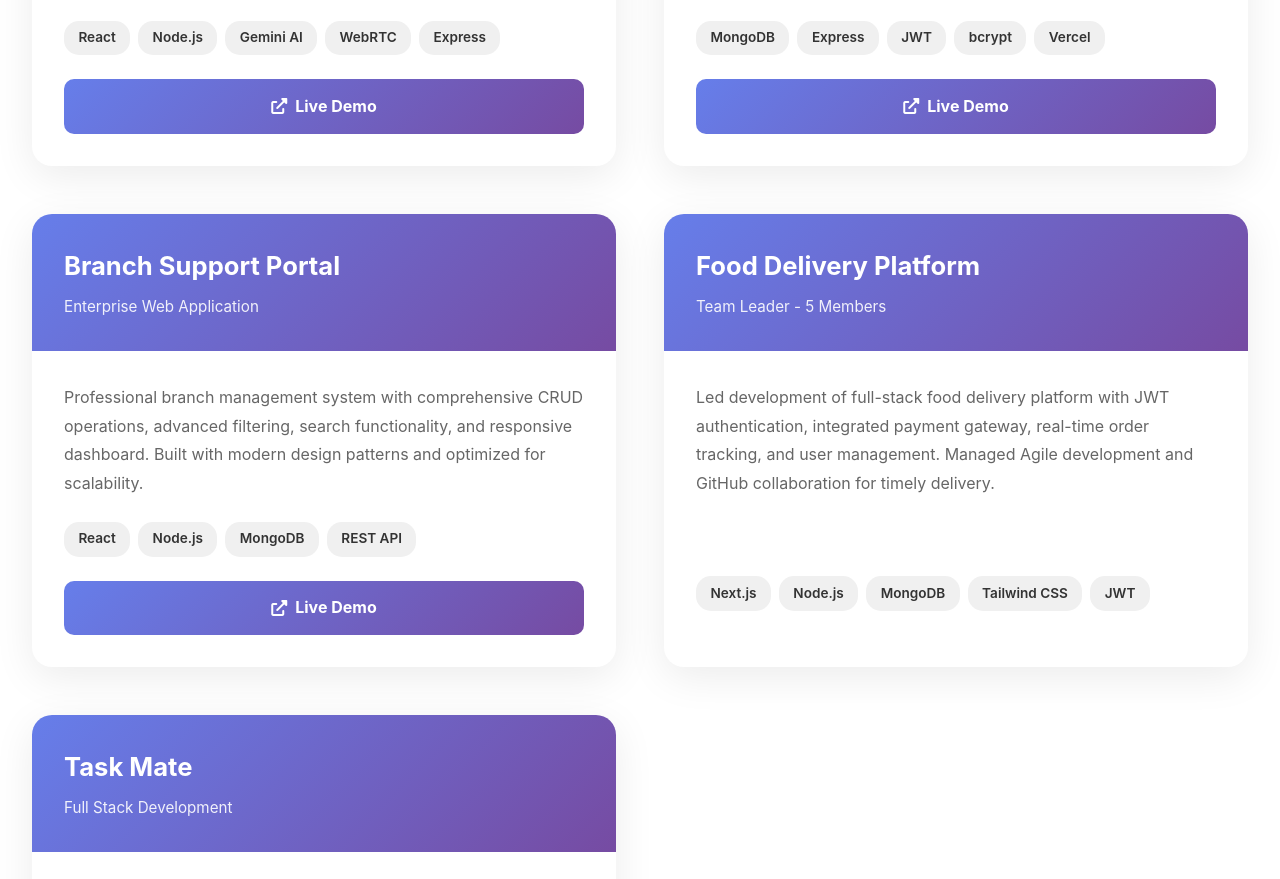
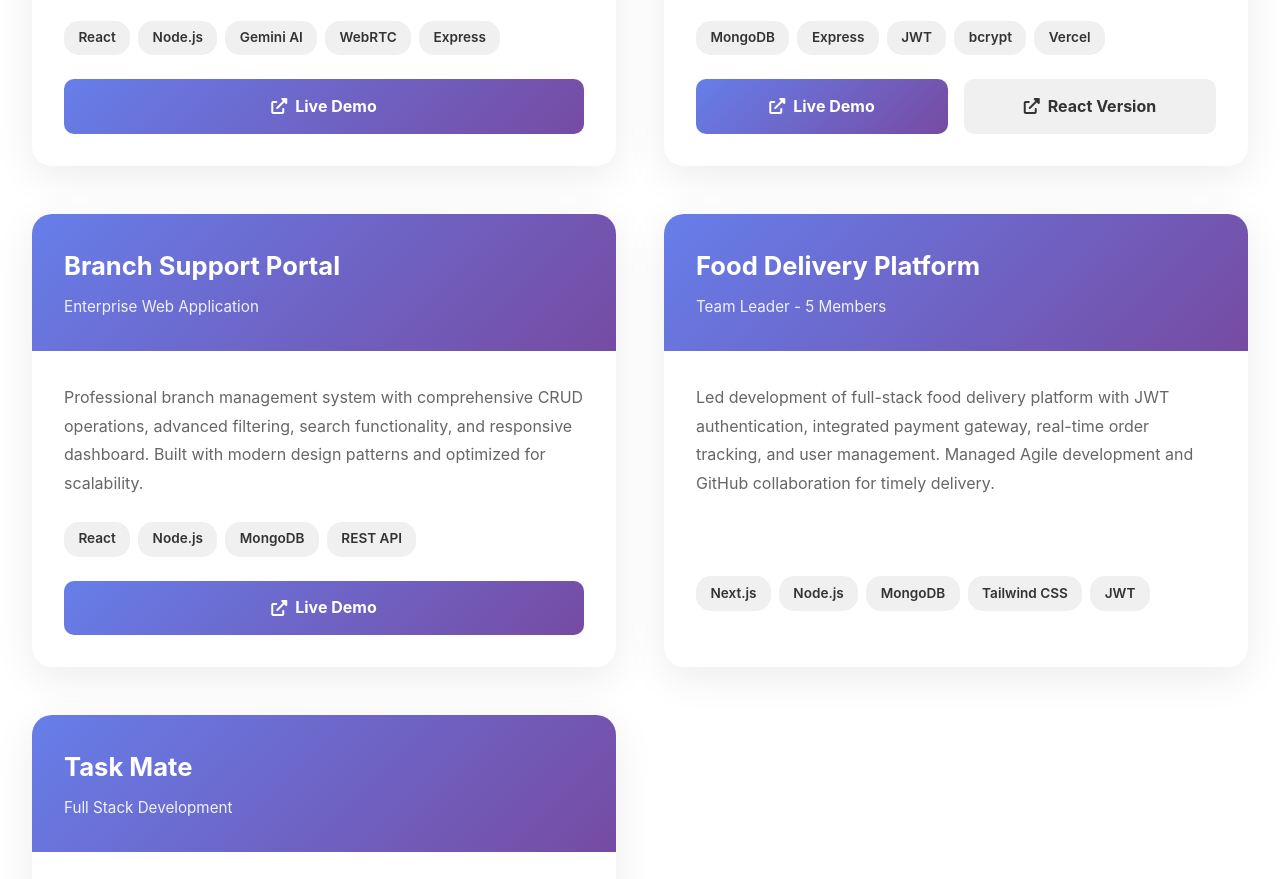
Before and after one commit to pmhunts/PORTFOLIO, a plain HTML site: page index.html in a window 1280 px wide. Shown: the part 3607-4486 px from the top of the page. Drawn offline with Linux system fonts and the light colour scheme.

Commit message:
Mishra
Mishra

```diff
--- a/index.html
+++ b/index.html
@@ -974,6 +974,10 @@
                                 class="project-link link-primary">
                                 <i class="fas fa-external-link-alt"></i> Live Demo
                             </a>
+                            <a href="https://password-manager-react-efcocizm5-hunts-projects-e9394626.vercel.app"
+                                target="_blank" rel="noopener" class="project-link link-secondary">
+                                <i class="fas fa-external-link-alt"></i> React Version
+                            </a>
                         </div>
                     </div>
                 </div>
```
